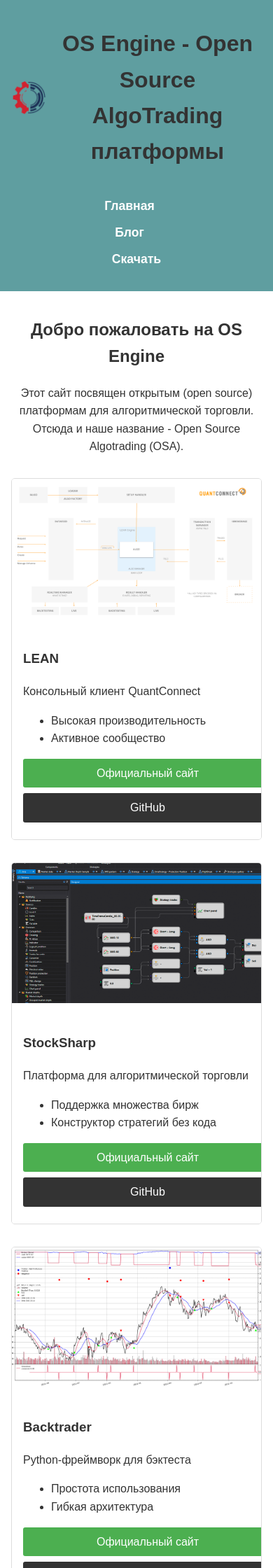
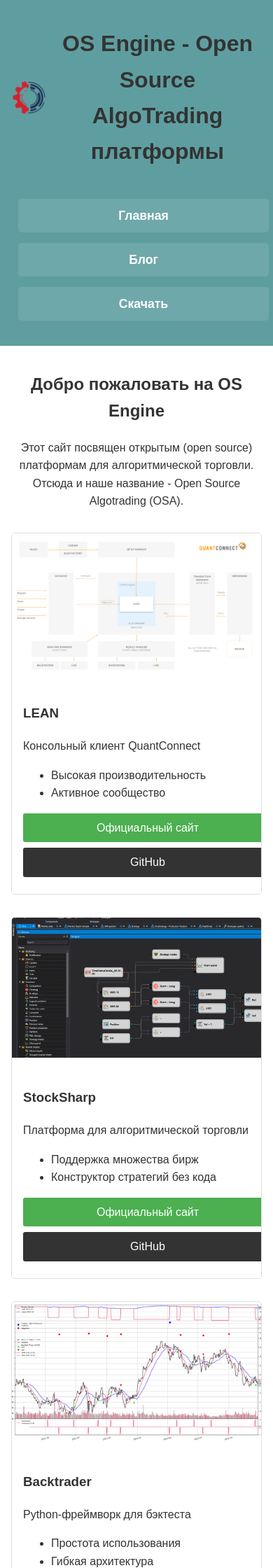
Before and after one commit to osaengine/osaengine.github.io, a Jekyll site: the page built from index.html, in a window 390 px wide. Shown: the top 2240 px of the page at 70% size. Built offline with Jekyll 4.4.1, drawn with Linux system fonts in a browser that asks for light colours.

Commit message:
Фикс меню

```diff
--- a/assets/css/style.css
+++ b/assets/css/style.css
@@ -420,9 +420,37 @@
         font-size: 1.5rem;
     }
 
+    nav {
+        width: 100%;
+        padding: 10px;
+    }
+
+    nav ul {
+        display: flex;
+        flex-direction: column;
+        align-items: center;
+        gap: 15px;
+        margin: 0;
+        padding: 10px 0;
+    }
+
     nav ul li {
+        margin: 0;
+        width: 100%;
+        text-align: center;
+    }
+
+    nav ul li a {
         display: block;
-        margin-bottom: 10px;
+        padding: 10px;
+        background-color: rgba(255, 255, 255, 0.1);
+        border-radius: 5px;
+        width: 100%;
+        box-sizing: border-box;
+    }
+
+    nav ul li a:hover {
+        background-color: rgba(255, 255, 255, 0.2);
     }
 
     .post-item {
```
